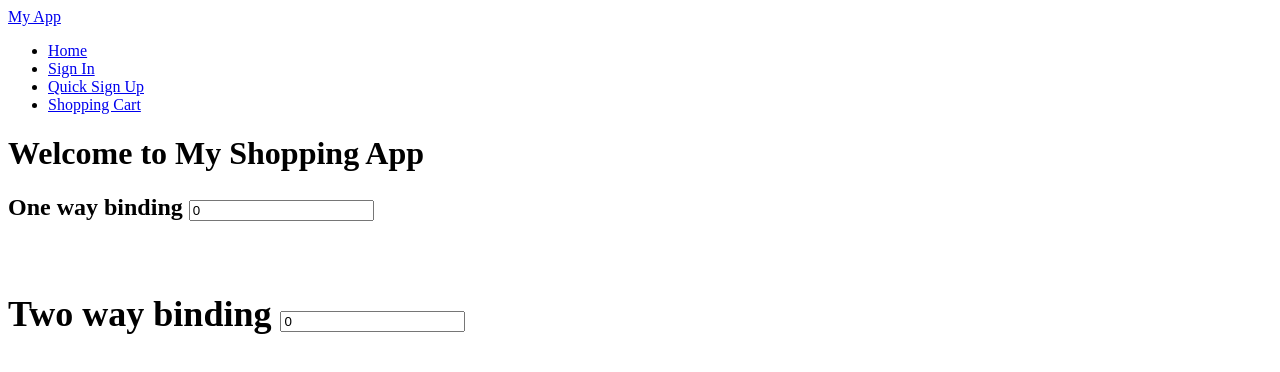
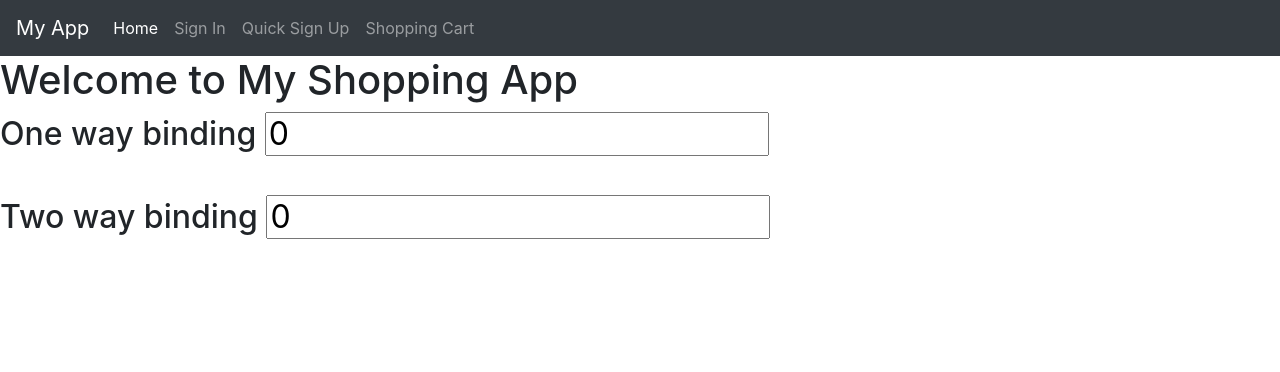
Before and after one commit to harishagrawal/angular, an Angular app in the folder angularproject/: page /home in a window 1280 px wide. Shown: the top 372 px of the page. Built offline with nearby package versions, Linux system fonts and the light colour scheme.

Commit message:
Add link to bootstrap in styles.css
import bootstrap in styles css

```diff
--- a/angularproject/src/styles.css
+++ b/angularproject/src/styles.css
@@ -1 +1,2 @@
 /* You can add global styles to this file, and also import other style files */
+@import "../node_modules/bootstrap/dist/css/bootstrap.css"
```
